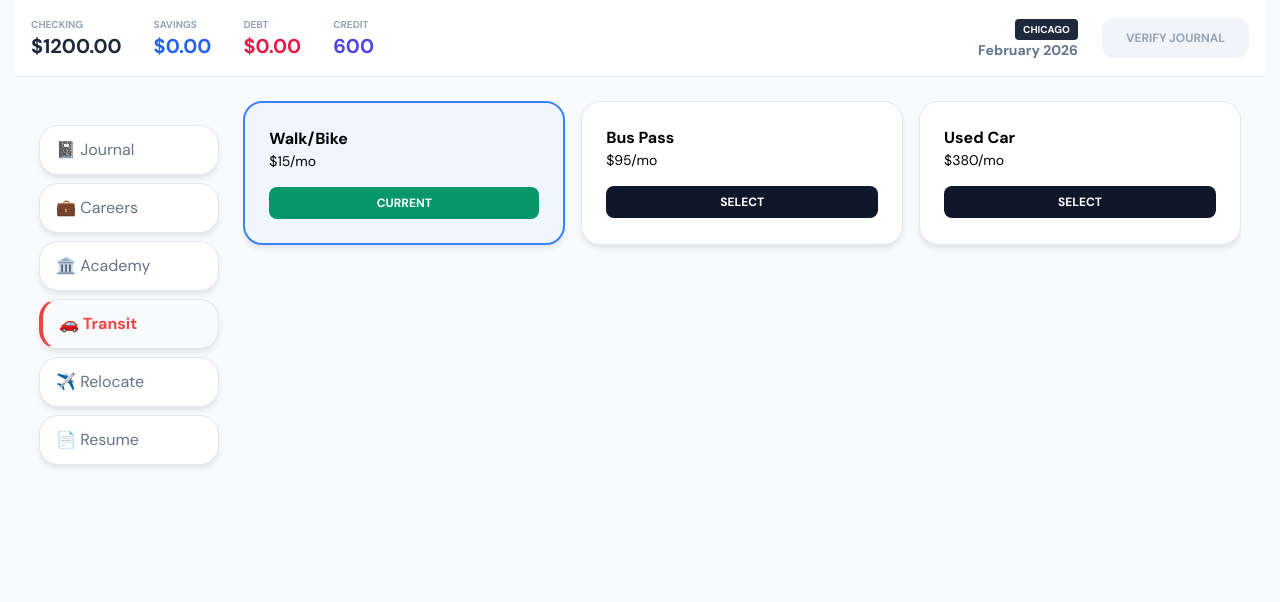
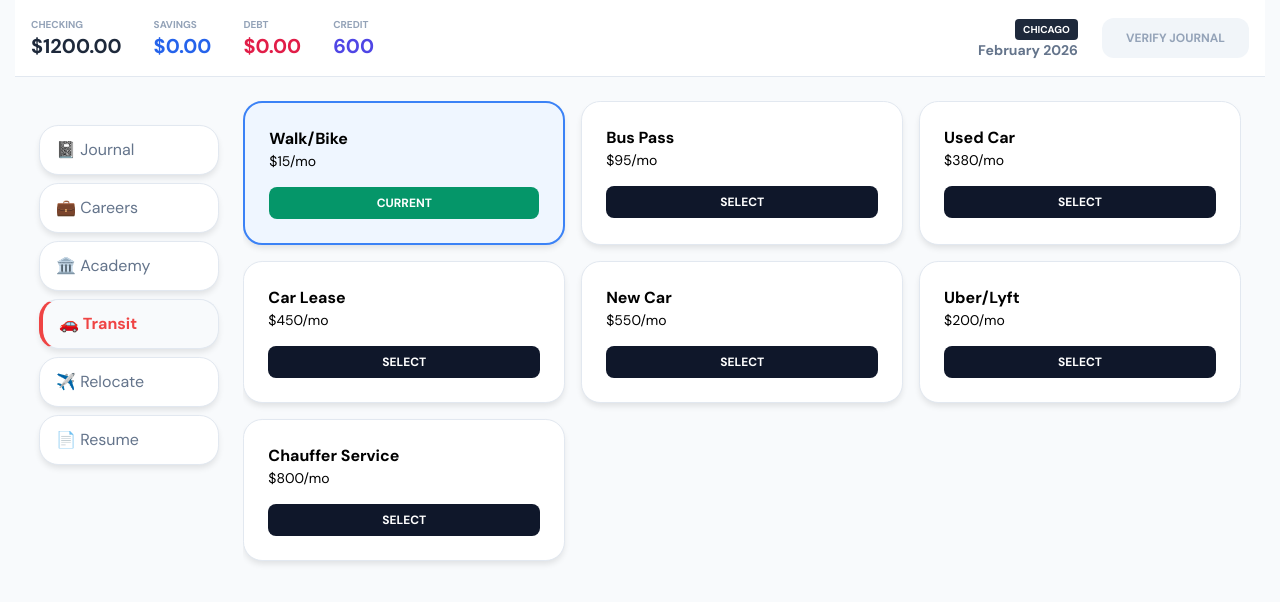
Before and after one commit to johnmorgan-web/Life-Simulator, a React (Vite) app: page / in a window 1280 px wide. Both pictures are taken after a click on the button "🚗 Transit". Shown: the top 602 px of the page. Built offline with nearby package versions, Linux system fonts and the light colour scheme.

Commit message:
Use data object for transit options

```diff
--- a/src/data/transitOptions.ts
+++ b/src/data/transitOptions.ts
@@ -1,5 +1,13 @@
 import { TransitOption } from '../types/models'
 
-const transitOptions: TransitOption[] = [{ n: 'Walk/Bike', c: 15, l: 1 }, { n: 'Bus Pass', c: 95, l: 2 }, { n: 'Used Car', c: 380, l: 3 }]
+const transitOptions: TransitOption[] = [
+    { n: 'Walk/Bike', c: 15, l: 1 },
+    { n: 'Bus Pass', c: 95, l: 2 },
+    { n: 'Used Car', c: 380, l: 3 },
+    { n: 'Car Lease', c: 450, l: 3 },
+    { n: 'New Car', c: 550, l: 3 },
+    { n: 'Uber/Lyft', c: 200, l: 2 },
+    { n: 'Chauffer Service', c: 800, l: 3 },
+]
 
 export default transitOptions
--- a/src/tabs/Transit.tsx
+++ b/src/tabs/Transit.tsx
@@ -1,13 +1,13 @@
 import React from 'react'
 import { useGame } from '../context/GameContext'
+import { TransitOption } from 'src/types/models'
 
 export default function Transit() {
-  const { state, dispatch } = useGame()
-  const opts = [{ n: 'Walk/Bike', c: 15, l: 1 }, { n: 'Bus Pass', c: 95, l: 2 }, { n: 'Used Car', c: 380, l: 3 }]
+  const { state, dispatch, transitOptions } = useGame()
 
   return (
     <div className="grid grid-cols-3 gap-4">
-      {opts.map(o => (
+      {transitOptions.map((o: TransitOption) => (
         <div key={o.n} className={`glass p-6 ${state.transit.name === o.n ? 'card-active' : ''} ${state.pendingTransit?.n === o.n ? 'card-pending' : ''}`}>
           <h4 className="font-bold">{o.n}</h4>
           <p className="text-sm">${o.c}/mo</p>
```
